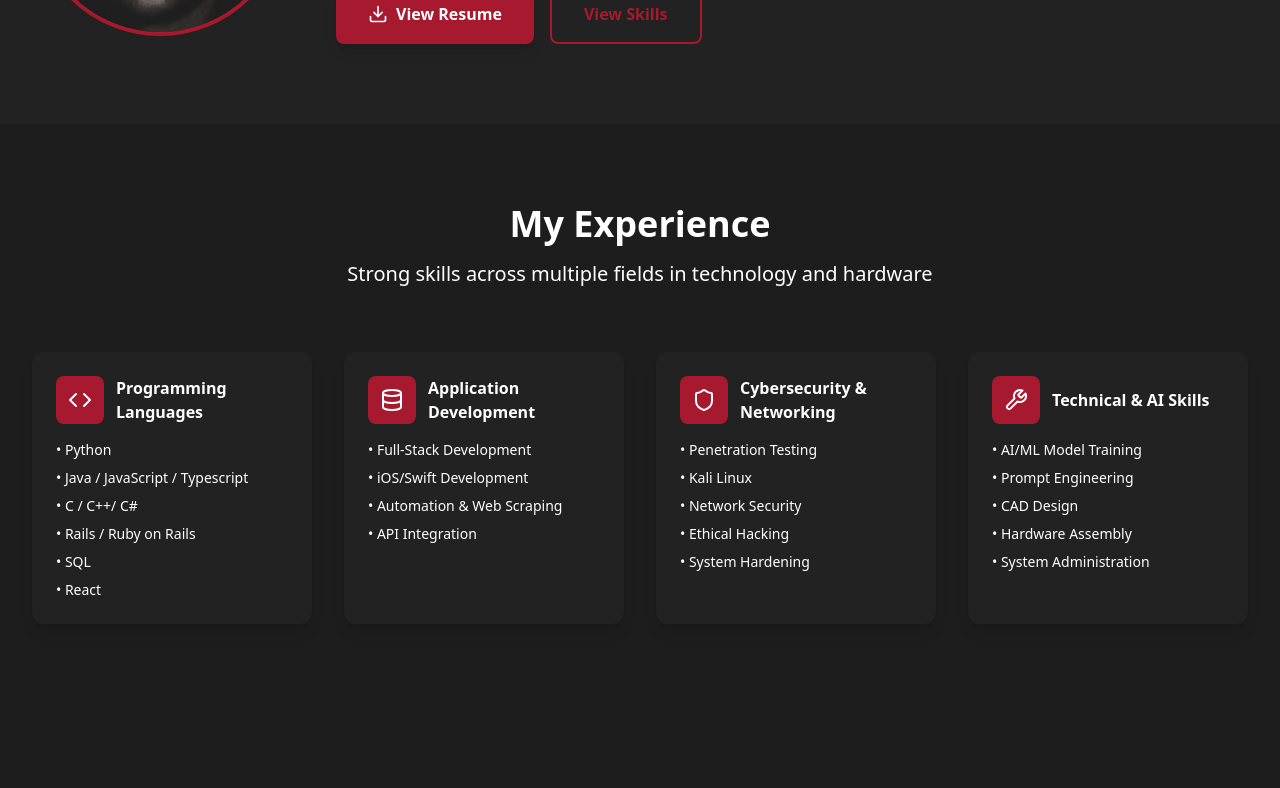
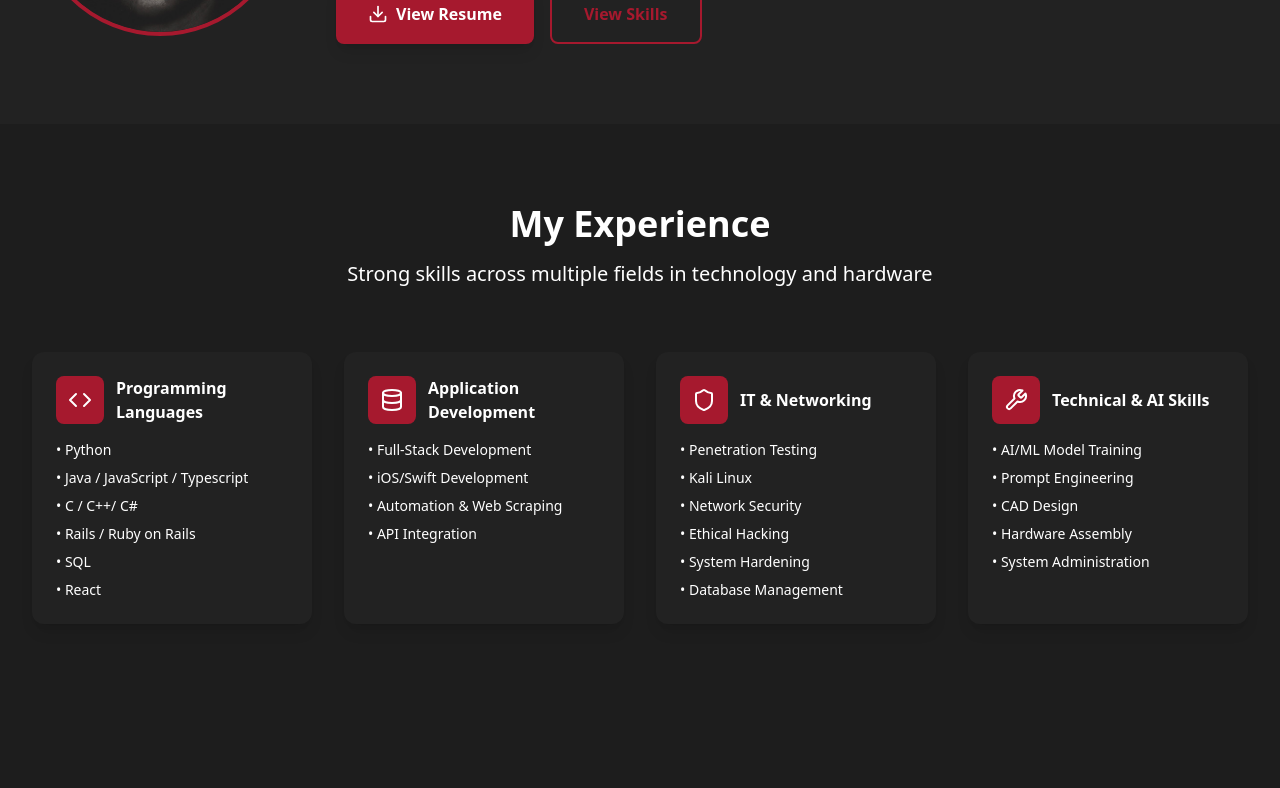
Before and after one commit to merrittcmason/merrittmason.com, a React (Vite) app: page / in a window 1280 px wide. Shown: the part 372-1160 px from the top of the page. Built offline with nearby package versions, Linux system fonts and the light colour scheme.

Commit message:
Changed Skills section in About page

```diff
--- a/src/pages/About.tsx
+++ b/src/pages/About.tsx
@@ -25,11 +25,11 @@ export const About: React.FC = () => {
     },
     {
       icon: <Shield className="w-6 h-6" />,
-      title: "Cybersecurity & Networking",
+      title: "IT & Networking",
       items: [
         "Penetration Testing", "Kali Linux",
         "Network Security", "Ethical Hacking",
-        "System Hardening"
+        "System Hardening", "Database Management"
       ]
     },
     {
```
